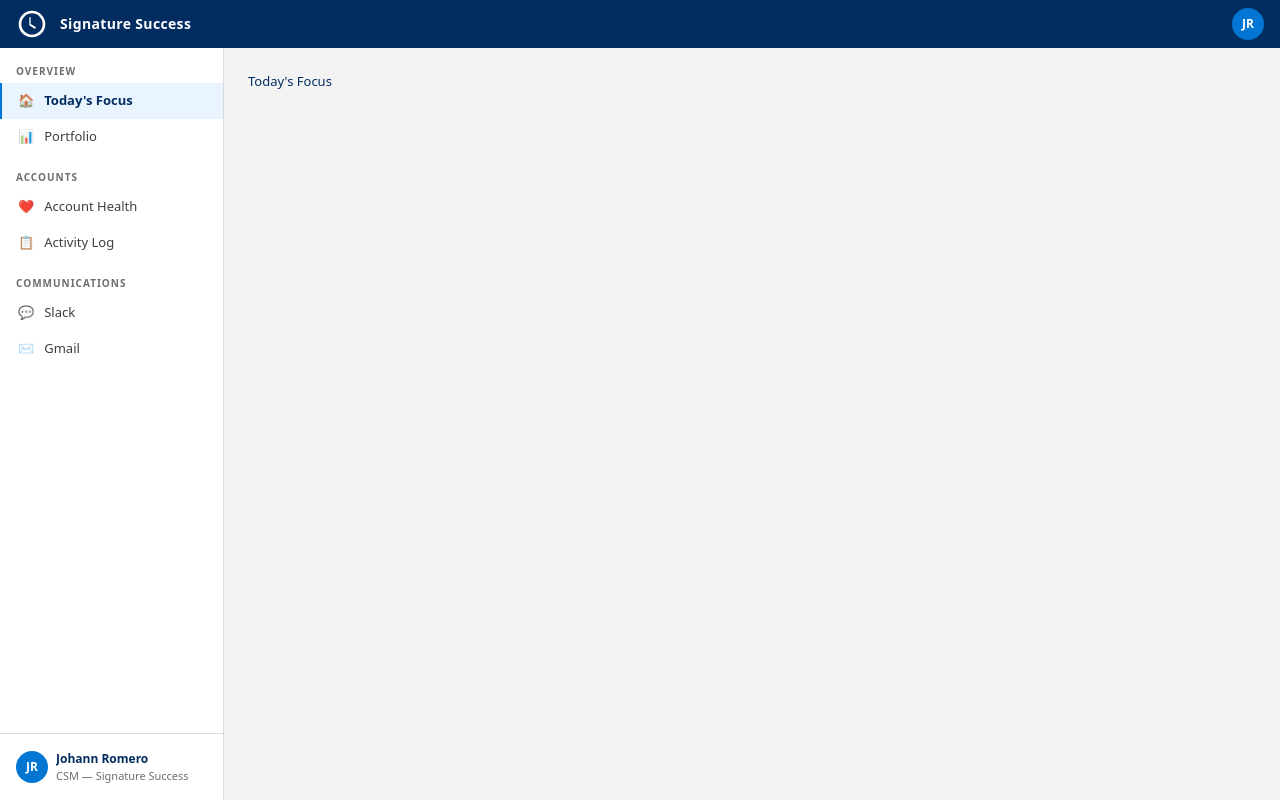
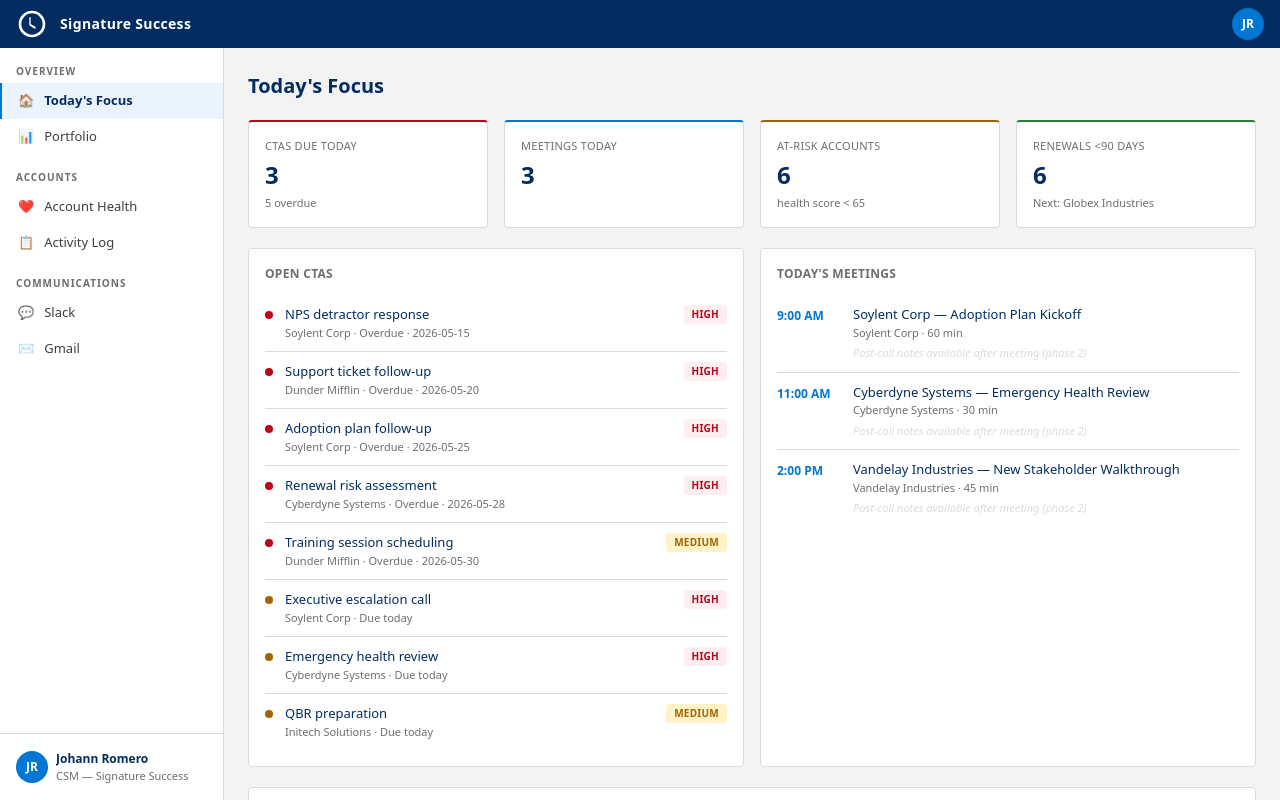
Before and after one commit to johannromero-sfdc/d360-signature-dashboard, a React (Vite) app: page / in a window 1280 px wide. Built offline with nearby package versions, Linux system fonts and the light colour scheme.

Commit message:
feat: implement Today's Focus page

```diff
--- /dev/null
+++ b/src/components/ActivityItem.tsx
@@ -0,0 +1,23 @@
+import type { Activity } from '../types'
+import { relativeTime } from '../lib/utils'
+import { getAccountName } from '../lib/data'
+
+const iconMap: Record<Activity['type'], string> = {
+  email: '✉️',
+  call: '📞',
+  note: '📝',
+  cta: '🔔',
+}
+
+export function ActivityItem({ activity }: { activity: Activity }) {
+  return (
+    <div className="flex items-start gap-3 py-2.5 border-b border-[#DDDBDA] last:border-0">
+      <span className="text-base mt-0.5">{iconMap[activity.type]}</span>
+      <div className="flex-1 min-w-0">
+        <p className="text-[13px] font-medium text-[#032D60]">{activity.title}</p>
+        <p className="text-[11px] text-[#706E6B] truncate">{getAccountName(activity.accountId)} · {activity.description}</p>
+      </div>
+      <span className="text-[11px] text-[#706E6B] shrink-0">{relativeTime(activity.timestamp)}</span>
+    </div>
+  )
+}
--- /dev/null
+++ b/src/components/CTARow.tsx
@@ -0,0 +1,30 @@
+import type { CTA } from '../types'
+import { PriorityBadge } from './PriorityBadge'
+import { getAccountName } from '../lib/data'
+
+const TODAY = '2026-06-03'
+
+function ctaDotColor(cta: CTA): string {
+  if (cta.dueDate < TODAY) return 'bg-[#BA0517]'
+  if (cta.dueDate === TODAY) return 'bg-[#A16403]'
+  return 'bg-[#0176D3]'
+}
+
+function ctaDateLabel(cta: CTA): string {
+  if (cta.dueDate < TODAY) return `Overdue · ${cta.dueDate}`
+  if (cta.dueDate === TODAY) return 'Due today'
+  return `Due ${cta.dueDate}`
+}
+
+export function CTARow({ cta }: { cta: CTA }) {
+  return (
+    <div className="flex items-start gap-3 py-2.5 border-b border-[#DDDBDA] last:border-0">
+      <span className={`mt-1.5 w-2 h-2 rounded-full shrink-0 ${ctaDotColor(cta)}`} />
+      <div className="flex-1 min-w-0">
+        <p className="text-[13px] font-medium text-[#032D60] truncate">{cta.title}</p>
+        <p className="text-[11px] text-[#706E6B]">{getAccountName(cta.accountId)} · {ctaDateLabel(cta)}</p>
+      </div>
+      <PriorityBadge priority={cta.priority} />
+    </div>
+  )
+}
--- /dev/null
+++ b/src/components/CommRow.tsx
@@ -0,0 +1,21 @@
+import type { Communication } from '../types'
+import { relativeTime } from '../lib/utils'
+import { getAccountName } from '../lib/data'
+
+export function CommRow({ comm }: { comm: Communication }) {
+  return (
+    <div className="flex items-start gap-3 py-2.5 border-b border-[#DDDBDA] last:border-0">
+      <span className="text-base mt-0.5">{comm.source === 'slack' ? '💬' : '✉️'}</span>
+      <div className="flex-1 min-w-0">
+        <div className="flex items-center gap-1.5 mb-0.5">
+          <span className={`text-[10px] font-bold uppercase px-1.5 py-0.5 rounded ${comm.source === 'slack' ? 'bg-[#4A154B] text-white' : 'bg-[#EA4335] text-white'}`}>
+            {comm.source}
+          </span>
+          <span className="text-[12px] font-medium text-[#032D60]">{getAccountName(comm.accountId)}</span>
+        </div>
+        <p className="text-[11px] text-[#706E6B] line-clamp-2">{comm.preview}</p>
+      </div>
+      <span className="text-[11px] text-[#706E6B] shrink-0">{relativeTime(comm.timestamp)}</span>
+    </div>
+  )
+}
--- a/src/pages/TodaysFocus.tsx
+++ b/src/pages/TodaysFocus.tsx
@@ -1 +1,125 @@
-export function TodaysFocus() { return <div>Today's Focus</div> }
+import type { ReactNode } from 'react'
+import { StatCard } from '../components/StatCard'
+import { CTARow } from '../components/CTARow'
+import { ActivityItem } from '../components/ActivityItem'
+import { CommRow } from '../components/CommRow'
+import { HealthBadge } from '../components/HealthBadge'
+import {
+  getCtasDueToday, getOverdueCtas, getAtRiskAccounts, getRenewalsWithin,
+  getTodaysMeetings, getRecentActivity, getRecentComms, getAllCtasSorted, getAccountName
+} from '../lib/data'
+import { formatCurrency } from '../lib/utils'
+
+function Card({ title, children }: { title: string; children: ReactNode }) {
+  return (
+    <div className="bg-white border border-[#DDDBDA] rounded-[4px] p-4">
+      <h2 className="text-[12px] font-semibold text-[#706E6B] uppercase tracking-wide mb-3">{title}</h2>
+      {children}
+    </div>
+  )
+}
+
+export function TodaysFocus() {
+  const ctasToday = getCtasDueToday()
+  const overdue = getOverdueCtas()
+  const atRisk = getAtRiskAccounts()
+  const renewalsSoon = getRenewalsWithin(90)
+  const meetings = getTodaysMeetings()
+  const topCtas = getAllCtasSorted().slice(0, 8)
+  const recentActivity = getRecentActivity(undefined, 4)
+  const recentSlack = getRecentComms('slack').slice(0, 5)
+  const recentGmail = getRecentComms('gmail').slice(0, 5)
+
+  return (
+    <div className="space-y-5">
+      <h1 className="text-xl font-bold text-[#032D60]">Today's Focus</h1>
+
+      <div className="grid grid-cols-4 gap-4">
+        <StatCard
+          label="CTAs Due Today"
+          value={ctasToday.length}
+          sub={`${overdue.length} overdue`}
+          accent={overdue.length > 0 ? 'red' : 'blue'}
+        />
+        <StatCard label="Meetings Today" value={meetings.length} accent="blue" />
+        <StatCard
+          label="At-Risk Accounts"
+          value={atRisk.length}
+          sub="health score < 65"
+          accent="yellow"
+        />
+        <StatCard
+          label="Renewals <90 Days"
+          value={renewalsSoon.length}
+          sub={renewalsSoon.length > 0 ? `Next: ${renewalsSoon[0].name}` : undefined}
+          accent="green"
+        />
+      </div>
+
+      <div className="grid grid-cols-2 gap-4">
+        <Card title="Open CTAs">
+          {topCtas.map(cta => <CTARow key={cta.id} cta={cta} />)}
+        </Card>
+
+        <Card title="Today's Meetings">
+          {meetings.length === 0 && <p className="text-[13px] text-[#706E6B]">No meetings today.</p>}
+          {meetings.map(m => (
+            <div key={m.id} className="flex items-start gap-3 py-2.5 border-b border-[#DDDBDA] last:border-0">
+              <div className="text-[#0176D3] font-bold text-[12px] w-16 shrink-0 pt-0.5">
+                {new Date(m.startTime).toLocaleTimeString('en-US', { hour: 'numeric', minute: '2-digit', hour12: true })}
+              </div>
+              <div>
+                <p className="text-[13px] font-medium text-[#032D60]">{m.title}</p>
+                <p className="text-[11px] text-[#706E6B]">{getAccountName(m.accountId)} · {m.durationMin} min</p>
+                <p className="text-[11px] text-[#DDDBDA] mt-1 italic">Post-call notes available after meeting (phase 2)</p>
+              </div>
+            </div>
+          ))}
+        </Card>
+      </div>
+
+      <Card title="Account Health Snapshot — Most At Risk">
+        <table className="w-full text-[13px]">
+          <thead>
+            <tr className="text-[11px] text-[#706E6B] border-b border-[#DDDBDA]">
+              <th className="text-left pb-2 font-semibold">Account</th>
+              <th className="text-left pb-2 font-semibold">Health</th>
+              <th className="text-right pb-2 font-semibold">ARR</th>
+              <th className="text-right pb-2 font-semibold">Renewal In</th>
+            </tr>
+          </thead>
+          <tbody>
+            {atRisk.slice(0, 5).map(a => {
+              const days = Math.ceil((new Date(a.renewalDate).getTime() - new Date('2026-06-03').getTime()) / 86_400_000)
+              return (
+                <tr key={a.id} className="border-b border-[#DDDBDA] last:border-0">
+                  <td className="py-2 font-medium">{a.name}</td>
+                  <td className="py-2"><HealthBadge score={a.healthScore} /></td>
+                  <td className="py-2 text-right">{formatCurrency(a.arr)}</td>
+                  <td className={`py-2 text-right font-medium ${days <= 90 ? 'text-[#BA0517]' : 'text-[#032D60]'}`}>{days}d</td>
+                </tr>
+              )
+            })}
+          </tbody>
+        </table>
+      </Card>
+
+      <Card title="Recent Activity">
+        {recentActivity.map(a => <ActivityItem key={a.id} activity={a} />)}
+      </Card>
+
+      <Card title="Recent Communications">
+        <div className="grid grid-cols-2 gap-6">
+          <div>
+            <p className="text-[11px] font-semibold text-[#706E6B] mb-2">SLACK</p>
+            {recentSlack.map(c => <CommRow key={c.id} comm={c} />)}
+          </div>
+          <div>
+            <p className="text-[11px] font-semibold text-[#706E6B] mb-2">GMAIL</p>
+            {recentGmail.map(c => <CommRow key={c.id} comm={c} />)}
+          </div>
+        </div>
+      </Card>
+    </div>
+  )
+}
```
